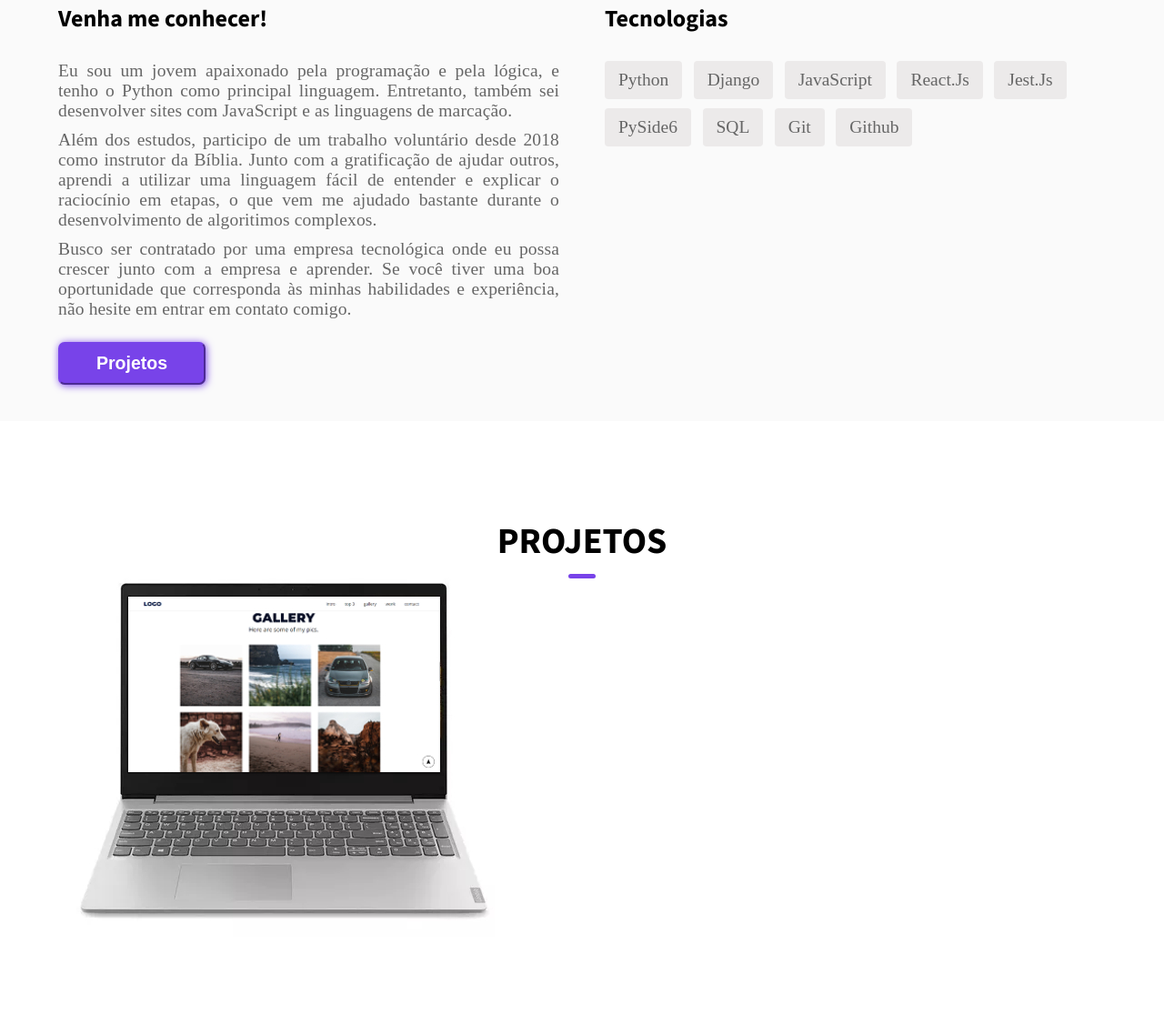
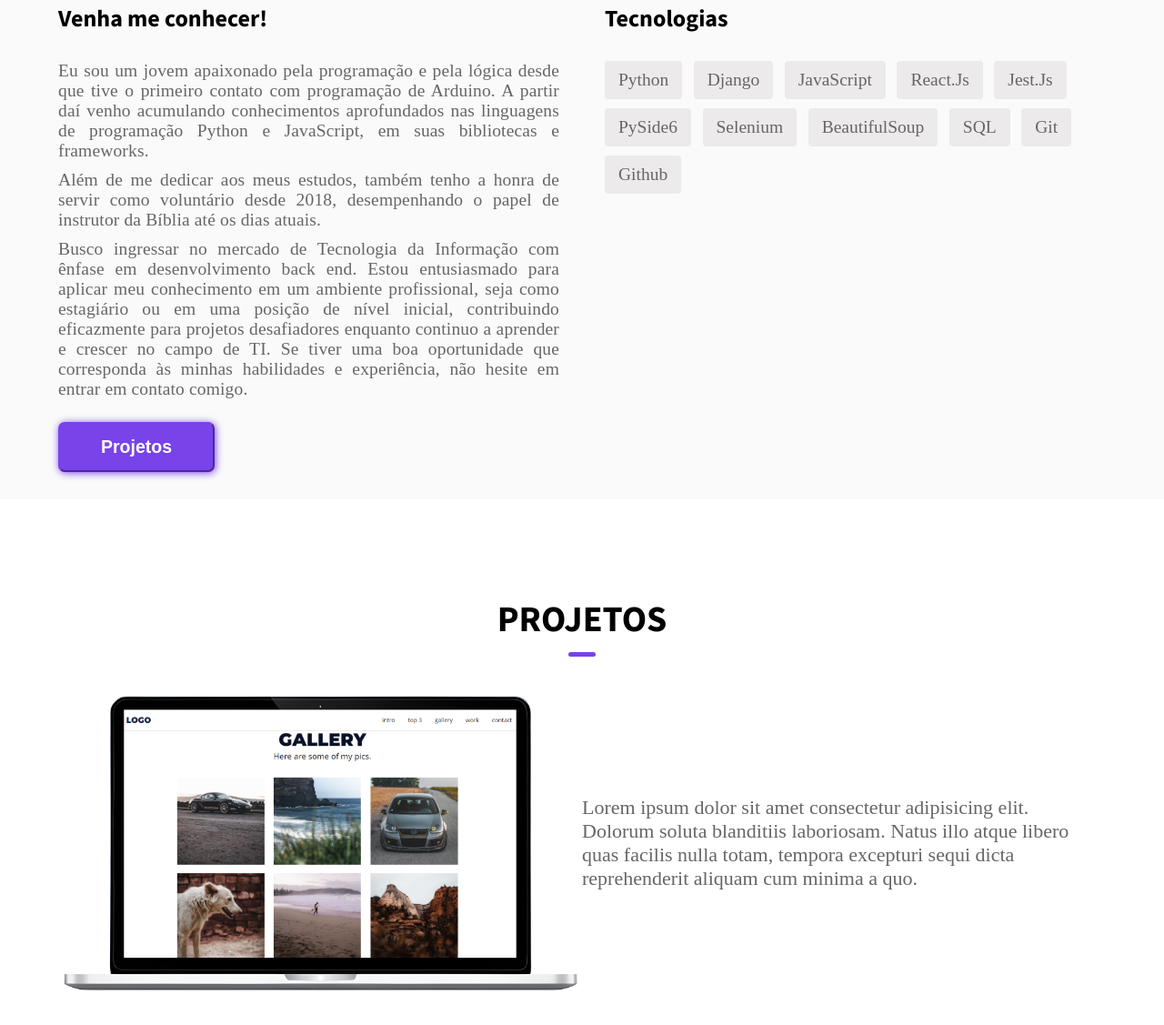
Before and after one commit to BMR23/Portifolio, a plain HTML site: page index.html in a window 1280 px wide. Shown: the part 1137-2264 px from the top of the page at 91% size. Drawn offline with nearby package versions, Linux system fonts and the light colour scheme.

Commit message:
animation projects

```diff
--- a/assets/css/sobre.css
+++ b/assets/css/sobre.css
@@ -1,11 +1,3 @@
-#sobre-button {
-    /* font-size: calc(var(--medium-font-size-2) - .4rem); */
-    font-size: calc(var(--small-font-size) + .15rem);
-    padding: 1rem 4rem;
-    margin-top: calc(var(--spacing) / 2);
-    margin-bottom: var(--spacing);
-}
-
 .sobre-content-1 {
     display: flex;
     align-items: center;
--- a/assets/css/style.css
+++ b/assets/css/style.css
@@ -121,6 +121,14 @@ ul {
     border-color: var(--color-purple);
     border-radius: .7rem;
     cursor: pointer;
+    transition: transform 600ms;
+    text-rendering: optimizeLegibility;
+    -webkit-font-smoothing: antialiased;
+    -moz-osx-font-smoothing: grayscale;
+
+}
+.button:hover {
+    transform: scale(1.05);
 }
 
 #intro-button {
@@ -129,6 +137,14 @@ ul {
     margin-top: var(--spacing);
     /* margin-top: calc(var(--spacing-to-header) + 37px); */
     /* margin-top: var(--spacing-to-title); */
+}
+
+#sobre-button {
+    /* font-size: calc(var(--medium-font-size-2) - .4rem); */
+    font-size: calc(var(--small-font-size) + .15rem);
+    padding: 1.4rem 4.5rem;
+    margin-top: calc(var(--spacing) / 2);
+    margin-bottom: var(--spacing);
 }
 
 
@@ -152,3 +168,19 @@ ul {
     border-radius: 5px;
     z-index: 0;
 }
+
+.content-projects {
+    margin-top: 5rem;
+    display: flex;
+    flex-flow: row wrap;
+    max-width: 100%;
+}
+.content-projects img {
+    width: 50%;
+    /* flex-basis: 50% */
+}
+.content-projects p {
+    flex-basis: 50%;
+    align-self: center;
+    width: 100%;
+}
--- a/index.html
+++ b/index.html
@@ -47,9 +47,10 @@
         </div>
     </header>
 
-    <main>
-        <section class="bg-image aos" id="intro" data-aos="zoom-out" data-aos-duration="1000">
-            <div class="intro-content aos" data-aos="fade-down" data-aos-duration="1000">
+    <main class="aos">
+        <section class="bg-image" id="intro" data-aos="fade-up" data-aos-anchor-placement="center-bottom"
+            data-aos-duration="2000">
+            <div class="intro-content aos" data-aos="fade-down" data-aos-duration="1500">
                 <h1 class="intro title">Olá, sou o Breno Melo</h1>
                 <!-- <div class="intro-content-title">
                 </div> -->
@@ -59,9 +60,8 @@
                 </a>
             </div>
         </section>
-        <!-- <p>Nesta página vou contar um pouco sobre minhas habilidades, experiências e como cheguei até aqui.</p>     -->
-        <section id="sobre-mim">
-            <div class="sobre-content-1">
+        <section id="sobre-mim" data-os="fade-up" data-aos-anchor-placement="top-bottom" data-aos-duration="2000">
+            <div class="sobre-content-1" data-aos="fade-down" data-aos-duration="1500">
                 <h1 class="title after">Sobre mim</h1>
                 <p>
                     Aqui você vai encontrar mais informações sobre mim,
@@ -70,27 +70,31 @@
                 </p>
             </div>
 
-            <div class="sobre-content-2">
+            <div class="sobre-content-2" data-aos="fade-down" data-aos-duration="1500">
                 <div class="sobre-content-2-text">
                     <h2>Venha me conhecer!</h2>
                     <p>
-                        Eu sou um jovem apaixonado pela programação e pela lógica, e tenho o Python como principal
-                        linguagem. Entretanto,
-                        também sei desenvolver sites com JavaScript e as linguagens de marcação.
+                        Eu sou um jovem apaixonado pela programação e pela lógica desde que tive o primeiro contato com
+                        programação de Arduino.
+                        A partir daí venho acumulando conhecimentos aprofundados nas linguagens de programação
+                        Python e JavaScript, em suas bibliotecas e frameworks.
                     </p>
                     <p>
-                        Além dos estudos, participo de um trabalho voluntário desde 2018 como instrutor da Bíblia.
-                        Junto com a gratificação de ajudar outros, aprendi a utilizar uma linguagem fácil de entender e
+                        Além de me dedicar aos meus estudos, também tenho a honra de servir como voluntário desde 2018,
+                        desempenhando o papel de instrutor da Bíblia até os dias atuais.
+                    </p>
+                    <!-- Junto com a gratificação de ajudar outros, aprendi a utilizar uma linguagem fácil de entender e
                         explicar o raciocínio em etapas,
-                        o que vem me ajudado bastante durante o desenvolvimento de algoritimos complexos.
-                    </p>
+                        o que vem me ajudado bastante durante o desenvolvimento de algorítimos complexos. -->
                     <p>
-                        Busco ser contratado por uma empresa tecnológica onde eu possa crescer junto com a empresa e
-                        aprender.
-                        Se você tiver uma boa oportunidade que corresponda às minhas habilidades e experiência, não
+                        Busco ingressar no mercado de Tecnologia da Informação com ênfase em desenvolvimento back
+                        end. Estou entusiasmado para aplicar meu conhecimento em um ambiente profissional, seja como
+                        estagiário ou em uma posição de nível inicial, contribuindo eficazmente para projetos
+                        desafiadores enquanto continuo a aprender e crescer no campo de TI.
+                        Se tiver uma boa oportunidade que corresponda às minhas habilidades e experiência, não
                         hesite em entrar em contato comigo.
                     </p>
-                    <a href="#">
+                    <a href="#projetos">
                         <button class="button" id="sobre-button">Projetos</button>
                     </a>
                 </div>
@@ -103,6 +107,8 @@
                         <li>React.Js</li>
                         <li>Jest.Js</li>
                         <li>PySide6</li>
+                        <li>Selenium</li>
+                        <li>BeautifulSoup</li>
                         <li>SQL</li>
                         <li>Git</li>
                         <li>Github</li>
@@ -110,10 +116,17 @@
                 </div>
             </div>
         </section>
-        <section id="projetos">
-            <h2 class="title after">Projetos</h2>
-            <div style="display: inline-block;">
-                <img src="assets/img/ladding-page/notebook.jpg" alt="">
+        <section id="projetos" data-os="fade-down" data-aos-anchor-placement="top-bottom" data-aos-duration="1000">
+            <h2 class="title after" data-aos="fade-down" data-aos-duration="1500">Projetos</h2>
+            <div class="content-projects">
+                <img src="assets/img/ladding-page/ladding-page-notebook.png"
+                    alt="Imagem de um dos meus sites nas dimensões de um notebook" data-aos="fade-right"
+                    data-aos-duration="2500">
+                <p data-aos="fade-left" data-aos-duration="2500">
+                    Lorem ipsum dolor sit amet consectetur adipisicing elit. Dolorum soluta blanditiis laboriosam. Natus
+                    illo atque libero quas facilis nulla totam, tempora excepturi sequi dicta reprehenderit aliquam cum
+                    minima a quo.
+                </p>
                 <!-- <img src="assets/img/ladding-page/celular.jpg" alt="">  -->
                 <div>
         </section>
```
Also changed, not shown: assets/img/ladding-page/ladding-page-notebook.png (added).
